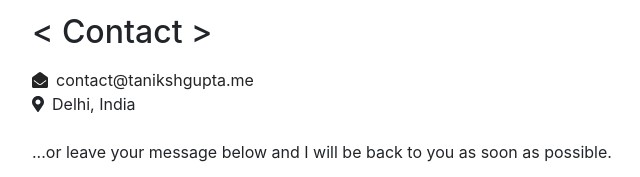
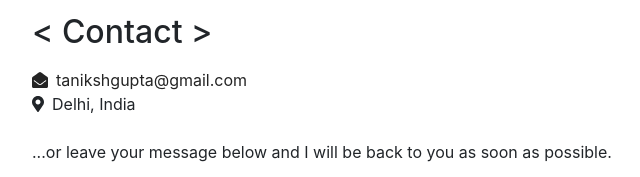
Before and after one commit to tanikshgupta/tanikshgupta.github.io, a website with bundled scripts: page index.html in a window 1280 px wide. Shown: the part 4995-5172 px from the top of the page, 304-944 px from the left. Built offline with nearby package versions, Linux system fonts and the light colour scheme; a web font is replaced by a local one.

Commit message:
Update formspree mail

```diff
--- a/index.html
+++ b/index.html
@@ -723,7 +723,7 @@
           <ul class="fa-ul mb-4 ml-0">
             <li id="mail-address">
               <a href="mailto:contact@tanikshgupta.tech">
-                <i class="fas fa-envelope-open mr-2"></i>contact@tanikshgupta.me</a
+                <i class="fas fa-envelope-open mr-2"></i>tanikshgupta@gmail.com</a
               >
             </li>
             <li><i class="fas fa-map-marker-alt mr-2"></i>Delhi, India</li>
```
